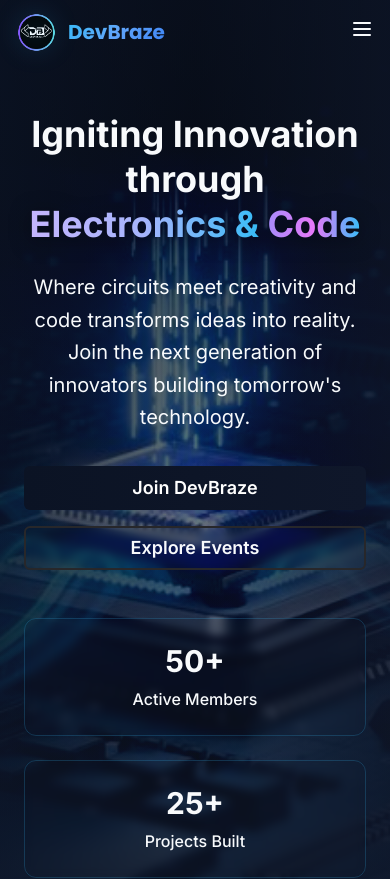
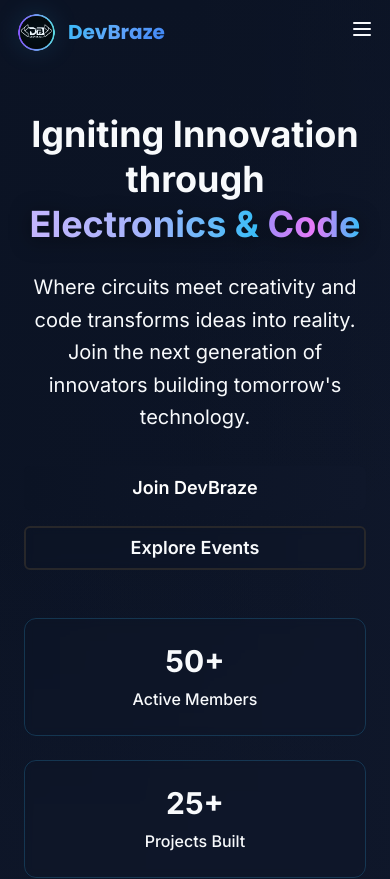
Before and after one commit to nidhishmg/devbraze, a React (Vite) app: page / in a window 390 px wide. Shown: the top 879 px of the page. Built offline with nearby package versions, Linux system fonts and the light colour scheme; the HTML template or start-up script is replaced by a standard one.

Commit message:
UX: hide hero chip image on mobile (show on md+ only) to reduce visual clutter

```diff
--- a/src/components/HeroChip.jsx
+++ b/src/components/HeroChip.jsx
@@ -28,12 +28,12 @@
 
   return (
     <section className="relative min-h-screen flex items-start md:items-center overflow-hidden pt-28 md:pt-0 bg-gradient-to-b from-[#0B1324] to-[#0F172A]">
-      {/* Background chip image */}
+      {/* Background chip image: hide on mobile, show on md+ */}
       <div className="absolute inset-0">
         <img
           src="/images/chip-hero.jpg"
           alt="Futuristic microchip with flowing blue signal lines representing DevBraze electronics and CS theme"
-          className="w-full h-full object-cover object-center"
+          className="hidden md:block w-full h-full object-cover object-center"
           style={{
             filter: 'brightness(0.7) contrast(1.2)',
           }}
```
